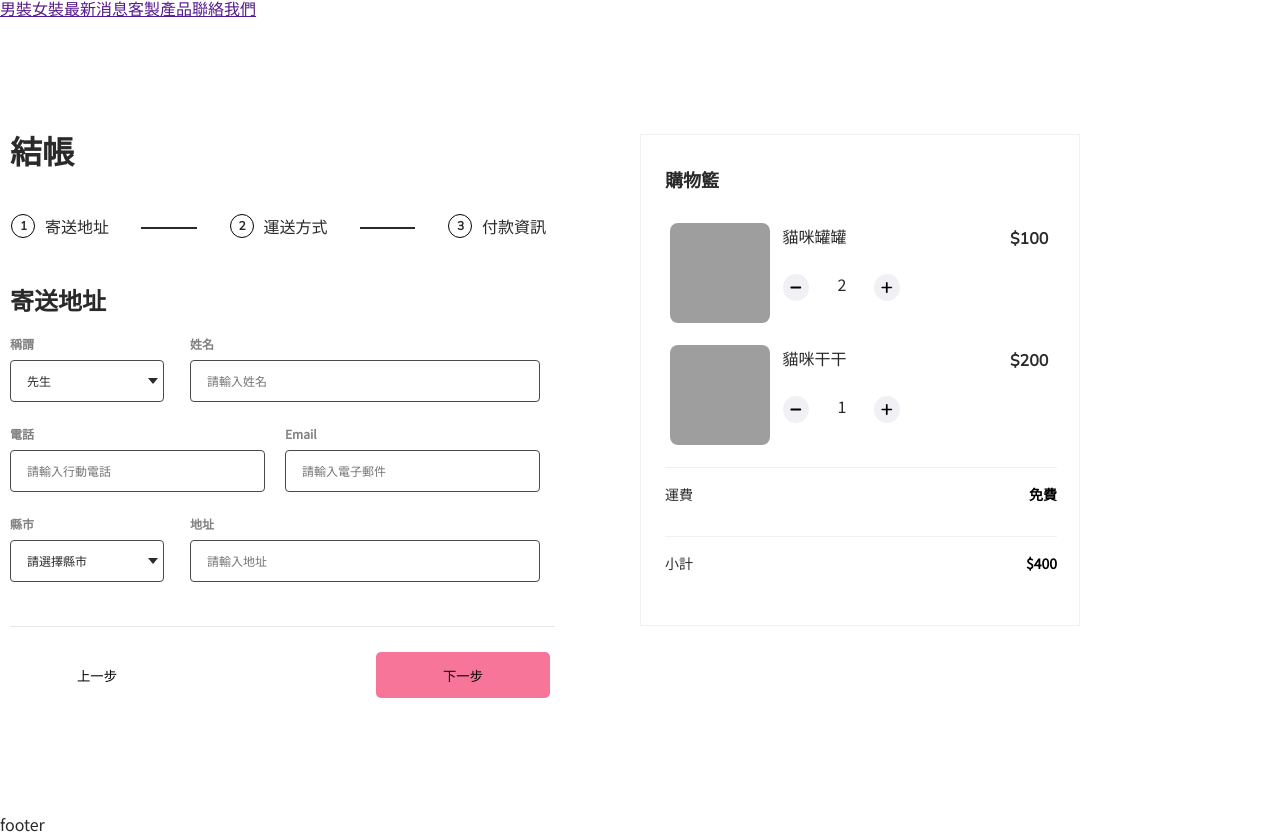
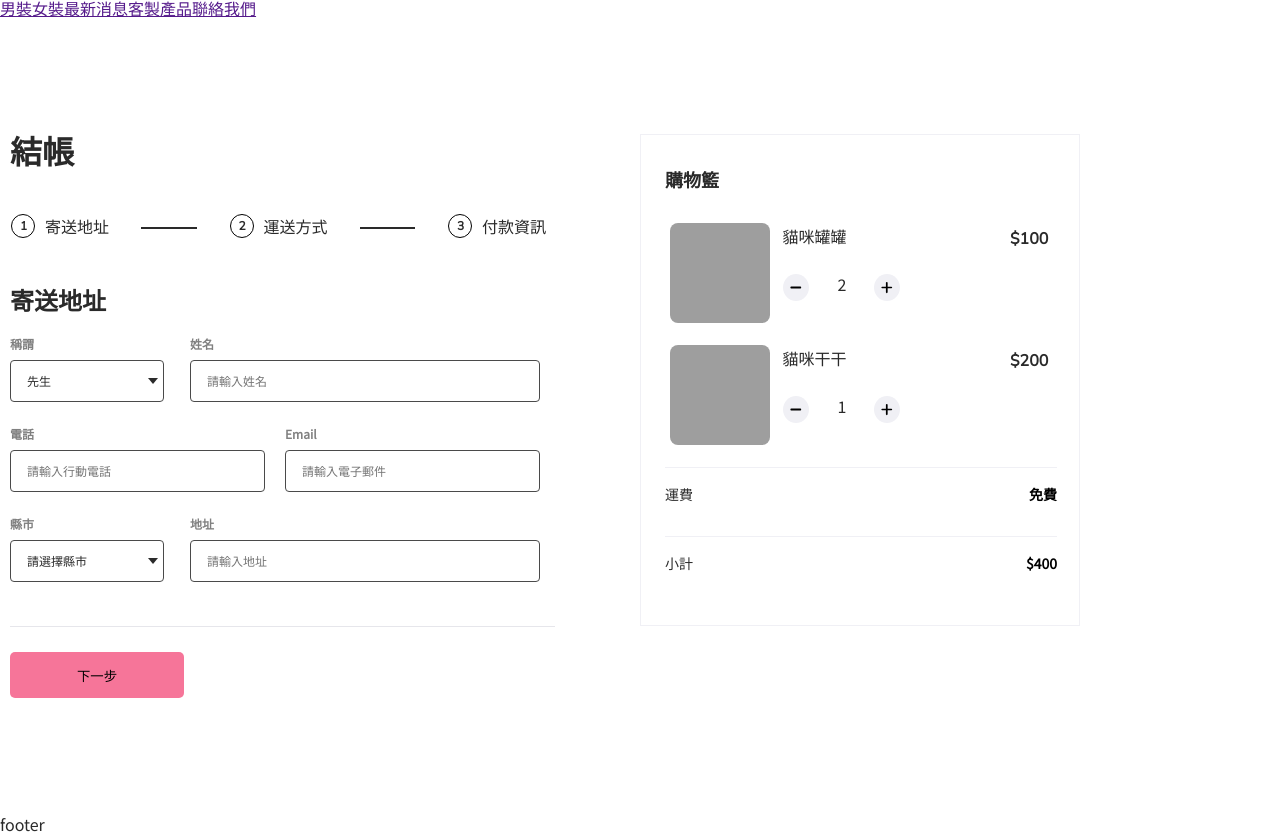
Before and after one commit to yuri1022/alpha-shop-C4, a React (Vite) app: page / in a window 1280 px wide. Built offline with nearby package versions, Linux system fonts and the light colour scheme; grey boxes are pictures that could not be loaded.

Commit message:
revise next to submit when shopstage 3

```diff
--- a/src/components/Form/Form.jsx
+++ b/src/components/Form/Form.jsx
@@ -11,12 +11,15 @@ import { useState } from "react";
 export default function Form() {
   const [shopStage, setShopStage] = useState(1);
 
-const handleProgressControlClick = (direction) => {
-  if (direction==='next' && shopStage<3){
-     setShopStage((prevStage) => prevStage + 1);
+const handleNextClick = () => {
+  if (shopStage < 3) {
+    setShopStage((prevStage) => prevStage + 1);
   }
- else if (direction==='previous' && shopStage>1){
-     setShopStage((prevStage) => prevStage - 1);
+};
+
+const handlePreviousClick = () => {
+  if (shopStage > 1) {
+    setShopStage((prevStage) => prevStage - 1);
   }
 };
 
@@ -29,10 +32,12 @@ const handleProgressControlClick = (direction) => {
       case 3:
         return <Step3></Step3>;
 
+
       default:
       console.log('Unexpected shopStage:', shopStage);
       return null;
     }
+
   };
 
   return (
@@ -54,9 +59,23 @@ const handleProgressControlClick = (direction) => {
               {renderForm()}
              <span className='progress-line'></span>
             </div>
-            <ProgressControl shopStage={shopStage}
-              onProgressControlClick={(direction) => handleProgressControlClick(direction)}
-            />
+          <ProgressControl
+  shopStage={shopStage}
+  handlePreviousClick={(direction) => {
+    if (direction === 'previous') {
+      handlePreviousClick();
+    } else if (direction === 'next') {
+      handleNextClick();
+    }
+  }}
+  handleNextClick={(direction) => {
+    if (direction === 'previous') {
+      handlePreviousClick();
+    } else if (direction === 'next') {
+      handleNextClick();
+    }
+  }}
+/>
 
           </div>
           <div className="form-right">
--- a/src/components/Form/ProgressControl.jsx
+++ b/src/components/Form/ProgressControl.jsx
@@ -1,25 +1,50 @@
 import './progresscontrol.scss';
 import PropTypes from 'prop-types';
 
+function Previous({ handlePreviousClick }){
+  return (
+    <div className="previous">
+      <button className="btn-previous" onClick={() => handlePreviousClick('previous')}>
+        上一步
+      </button>
+    </div>
+  );
+
+}
+
+function NextStep({ handleNextClick, shopStage }) {
+  return (
+    <div className="next">
+      <button className="btn-next" onClick={() => handleNextClick('next')}>
+        {shopStage === 3 ? '送出訂單' : '下一步'}
+
+      </button>
+    </div>
+  );
+}
+
+Previous.propTypes = {
+  handlePreviousClick: PropTypes.func.isRequired,
+};
+
+NextStep.propTypes = {
+  handleNextClick: PropTypes.func.isRequired,
+  shopStage: PropTypes.func.isRequired,
+};
 
 ProgressControl.propTypes = {
-  onProgressControlClick: PropTypes.func.isRequired,
+  handlePreviousClick: PropTypes.func.isRequired,
+  handleNextClick: PropTypes.func.isRequired,
+  shopStage: PropTypes.func.isRequired,
 };
 
 
-export default function ProgressControl({ onProgressControlClick }) {
+export default function ProgressControl({ shopStage,handlePreviousClick,handleNextClick }) {
   return (
     <div className='progress-control-container'>
-      <div className="previous">
-        <button className="btn-previous" onClick={() => onProgressControlClick('previous')}>
-          上一步
-        </button>
-      </div>
-      <div className="next">
-        <button className="btn-next" onClick={() => onProgressControlClick('next')}>
-          下一步
-        </button>
-      </div>
+      {shopStage > 1 &&<Previous handlePreviousClick={handlePreviousClick} />}
+      <NextStep handleNextClick={handleNextClick} shopStage={shopStage}/>
     </div>
+
   );
 }
```
